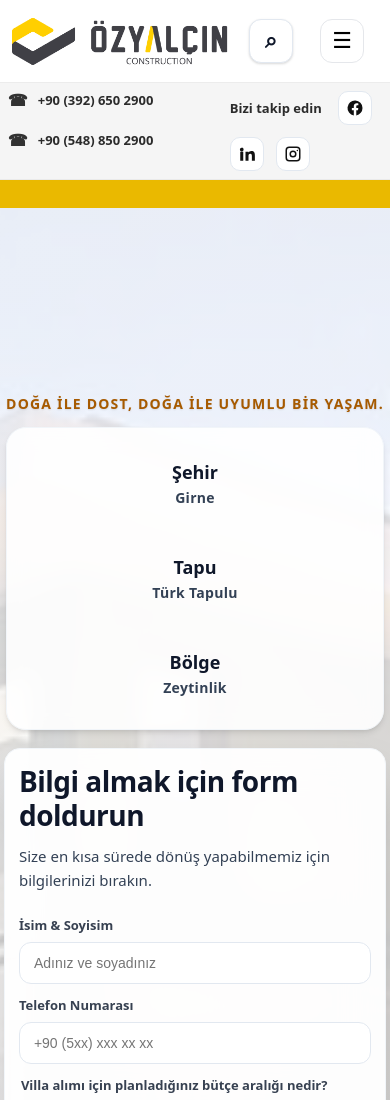
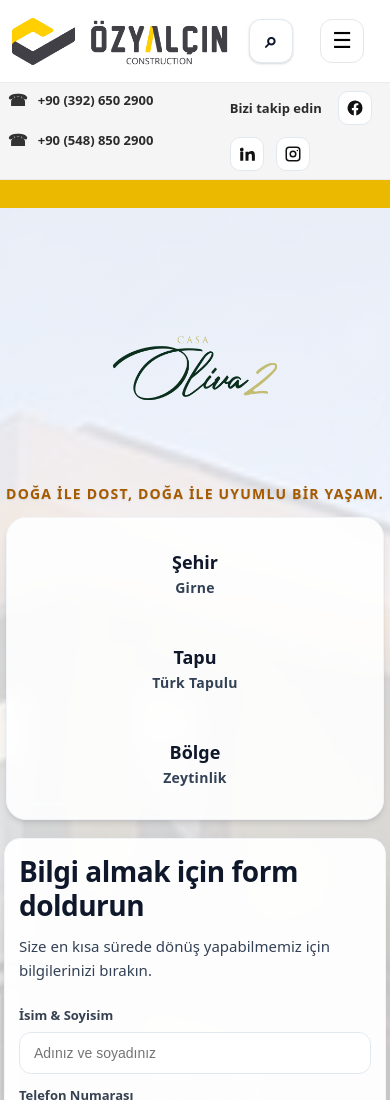
Before and after one commit to CyprusCodes/ozyalcin, a website built with Vite: page index.html in a window 390 px wide. Shown: the top 1100 px of the page. Built offline with nearby package versions, Linux system fonts and the light colour scheme.

Commit message:
mobile issue fixed

```diff
--- a/index.html
+++ b/index.html
@@ -182,8 +182,8 @@
     <!-- HERO İÇERİK -->
     <div class="heroSplit__left">
       <h1 class="heroSplit__title heroSplit__title--logo">
-        <img class="heroTitleLogo" src="public/images/brand/casa-oliva-logo.png" alt="Casa Oliva 2" width="520" height="140"
-          loading="eager" decoding="async" />
+      <img class="heroTitleLogo" src="./images/brand/casa-oliva-logo.png" alt="Casa Oliva 2" width="520" height="140"
+        loading="eager" decoding="async" />
       </h1>
 
       <p class="heroSplit__lead">DOĞA İLE DOST, DOĞA İLE UYUMLU BİR YAŞAM.</p>
--- a/src/styles/03-hero.css
+++ b/src/styles/03-hero.css
@@ -350,3 +350,23 @@
   justify-content: center;
   width: 100%;
 }
+/* === FIX: Mobilde logo görünmüyor (translateY yüzünden yukarı kaçıyor) === */
+@media (max-width: 560px) {
+  .heroSplit__title--logo {
+    height: auto;
+    /* 120px sabit yükseklik yüzünden kırpılmasın */
+    line-height: normal;
+    /* line-height:0 yüzünden layout sıkışmasın */
+    align-items: center;
+    /* hizalama */
+  }
+
+  .heroTitleLogo {
+    height: 200px;
+    /* 56 çok küçük + logo okunmuyor */
+    transform: none;
+    /* EN KRİTİK: -150px yukarı kaçmasın */
+    margin-top: 10px;
+    /* üstte biraz nefes */
+  }
+}
```
